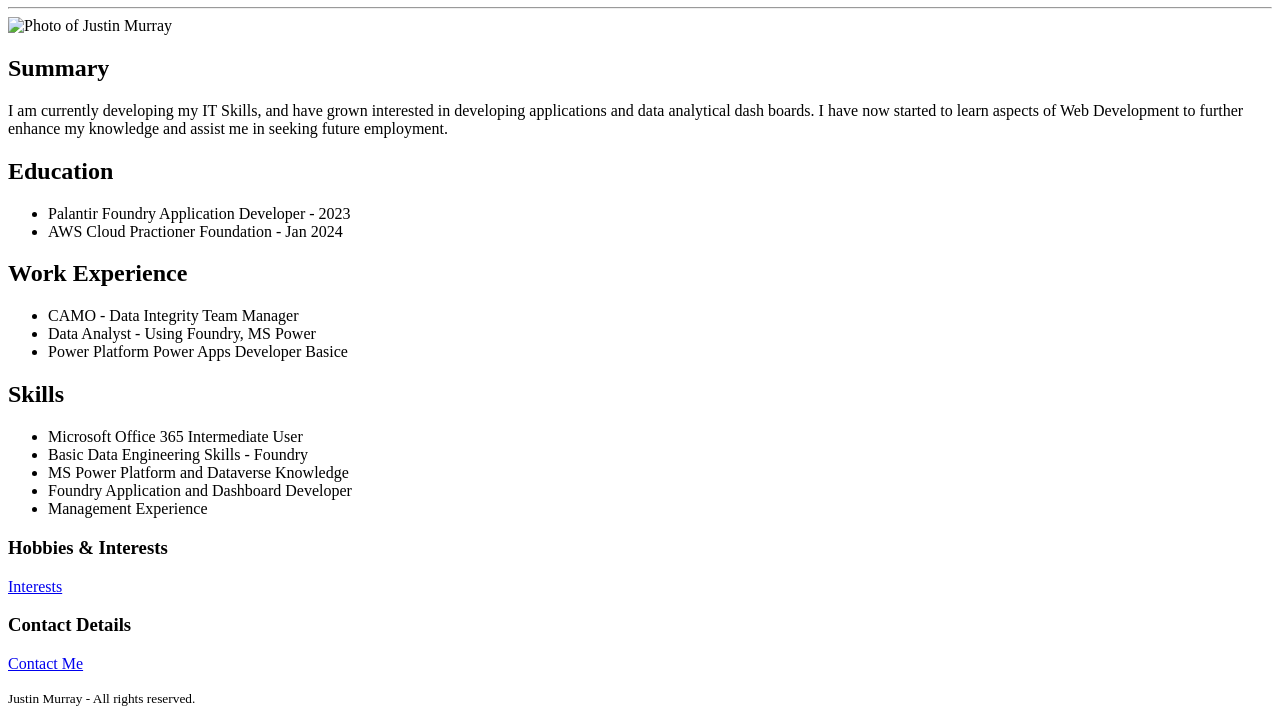
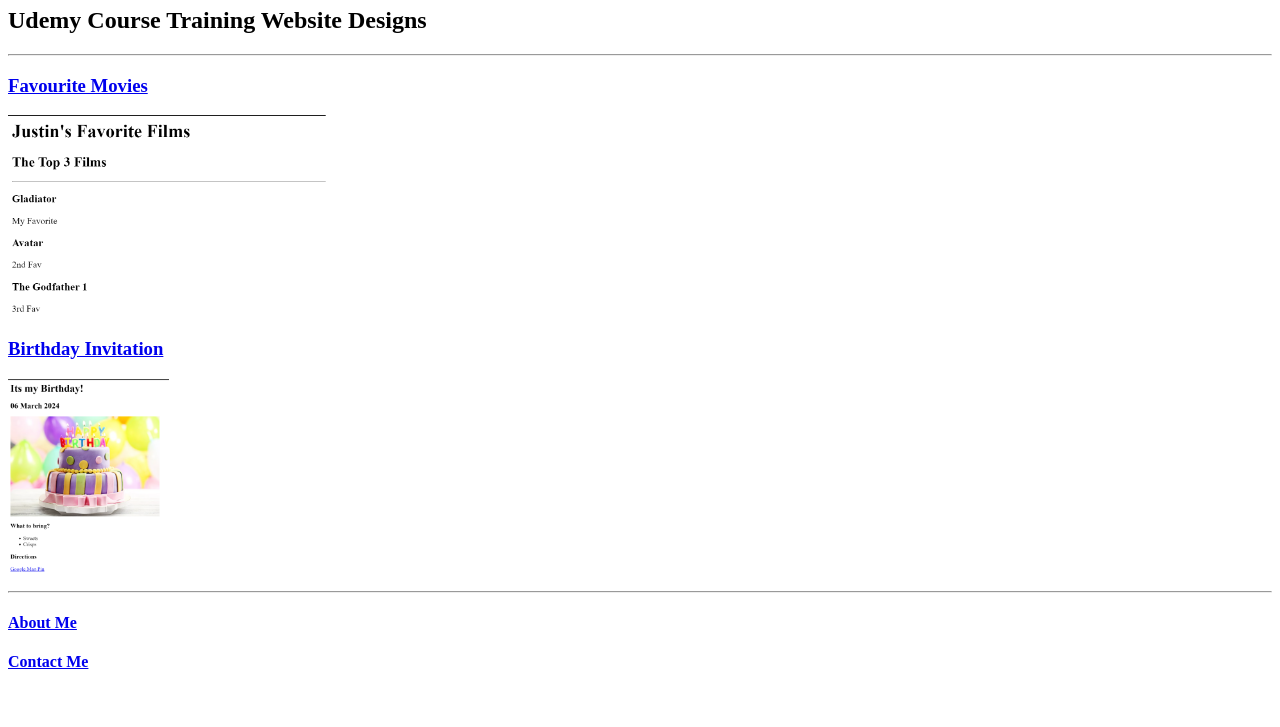
Before and after one commit to justinmurray64/html-portfolio-jm, a plain HTML site: page index.html in a window 1280 px wide. Shown: the part 73-800 px from the top of the page. Drawn offline with Linux system fonts and the light colour scheme.

Commit message:
Add files via upload

```diff
--- a/index.html
+++ b/index.html
@@ -3,39 +3,18 @@
 <head>
     <meta charset="UTF-8">
     <meta name="viewport" content="width=device-width, initial-scale=1.0">
-    <title>My Resume</title>
+    <title>Document</title>
 </head>
 <body>
-    <h1>Justin Murray Project - IT CV</h1>
-    <hr></hr>
-    <IMG src="/Project 1/Image/WIN_20240319_07_58_58_Pro.jpg" height="200" alt="Photo of Justin Murray">
-    <h2>Summary</h2>
-    I am currently developing my IT Skills, and have grown interested in developing
-    applications and data analytical dash boards. I have now started to learn aspects
-    of Web Development to further enhance my knowledge and assist me in seeking future
-    employment.
-    <h2>Education</h2>
-    <ul>
-        <li>Palantir Foundry Application Developer - 2023</li>
-        <li>AWS Cloud Practioner Foundation - Jan 2024</li>
-    </ul>
-    <h2>Work Experience</h2>
-    <ul>
-        <li>CAMO - Data Integrity Team Manager</li>
-        <li>Data Analyst - Using Foundry, MS Power</li>
-        <li>Power Platform Power Apps Developer Basice</li>
-    </ul>
-    <h2>Skills</h2>
-    <ul><li>Microsoft Office 365 Intermediate User</li>
-    <li>Basic Data Engineering Skills - Foundry</li>
-    <li>MS Power Platform and Dataverse Knowledge</li>
-    <li>Foundry Application and Dashboard Developer</li>
-    <li>Management Experience</li>
-    </ul>
-    <h3>Hobbies & Interests</h3>
-    <a href="/Project 1/Interests/interests.html">Interests</a>
-    <h3>Contact Details</h3>
-    <a href="/Project 1/Contact/contact.html">Contact Me</a>
-    <p><footer><small>Justin Murray - All rights reserved.</small></footer></p>
+    <h1>Justin Murray's Website Portfolio</h1>
+    <h2>Udemy Course Training Website Designs</h2>
+    <hr />
+    <h3><a href="./public/justin-movie-index.html">Favourite Movies</a></h3>
+    <img src="./assets/images/justin-Movies Pic.png" height=200 alt="Movie Index Screen Shot"/>
+    <h3><a href="./public/justin-birthdayinvite-index.html">Birthday Invitation</a></h3>
+    <img src="./assets/images/justin - Birthday Invite.png" height=200 alt="Birthday Invitation Screen Shot"/>
+    <hr />
+    <h4><a href="http://127.0.0.1:3000/public/about.html">About Me</a></h4>
+    <h4><a href="http://127.0.0.1:3000/public/contact.html">Contact Me</a></h4>
 </body>
 </html>
```
